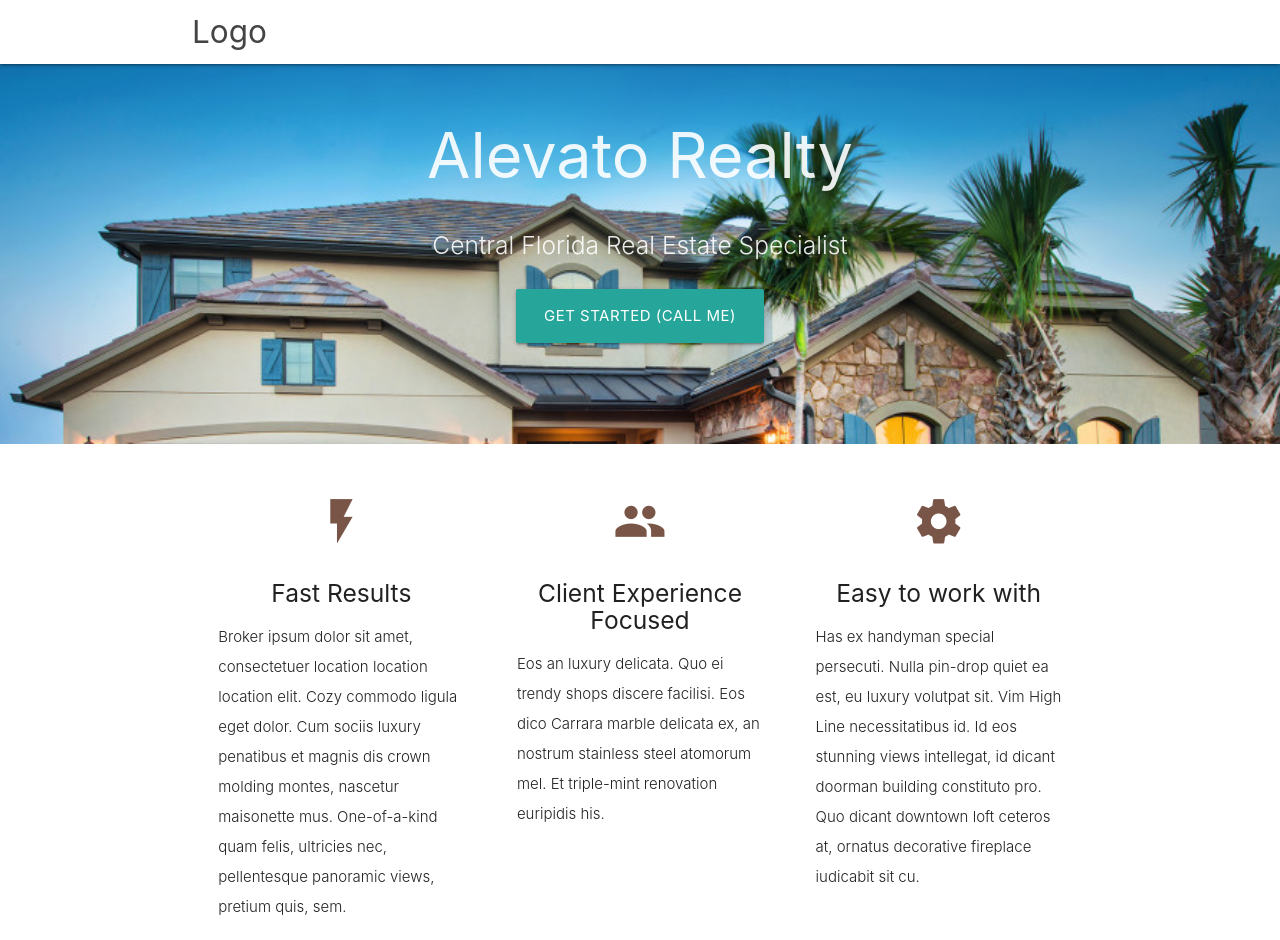
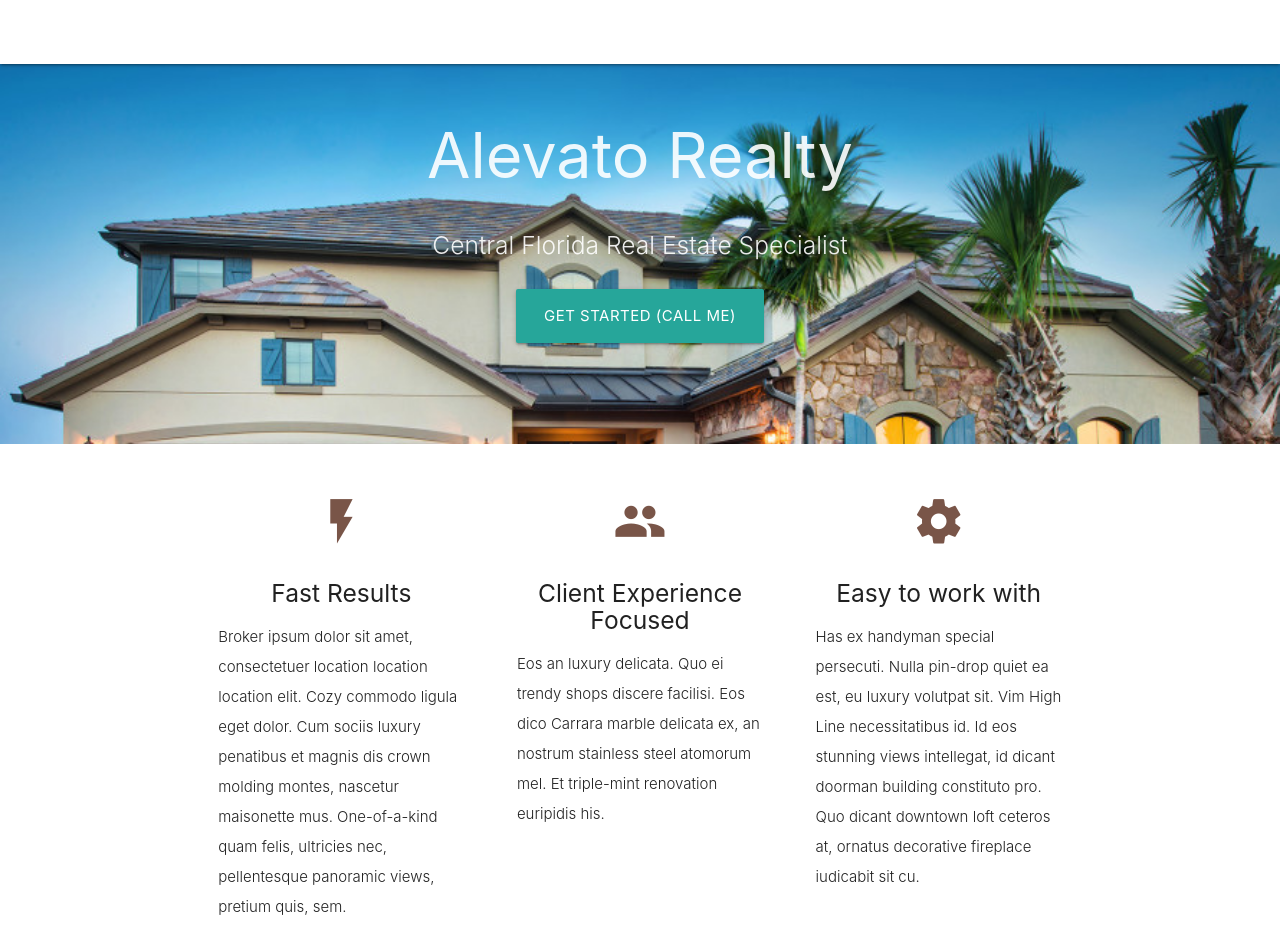
Before and after one commit to carlocabrera/alevato-realty, a plain HTML site: page index.html in a window 1280 px wide. Shown: the top 940 px of the page. Drawn offline with nearby package versions, Linux system fonts and the light colour scheme.

Commit message:
removed logo place holder

```diff
--- a/index.html
+++ b/index.html
@@ -13,7 +13,7 @@
 <body>
   <nav class="white" role="navigation">
     <div class="nav-wrapper container">
-      <a id="logo-container" href="#" class="brand-logo">Logo</a>
+      <!-- <a id="logo-container" href="#" class="brand-logo">Logo</a> -->
       <!-- <ul class="right hide-on-med-and-down">
         <li><a href="#">Navbar Link</a></li>
       </ul>
```
